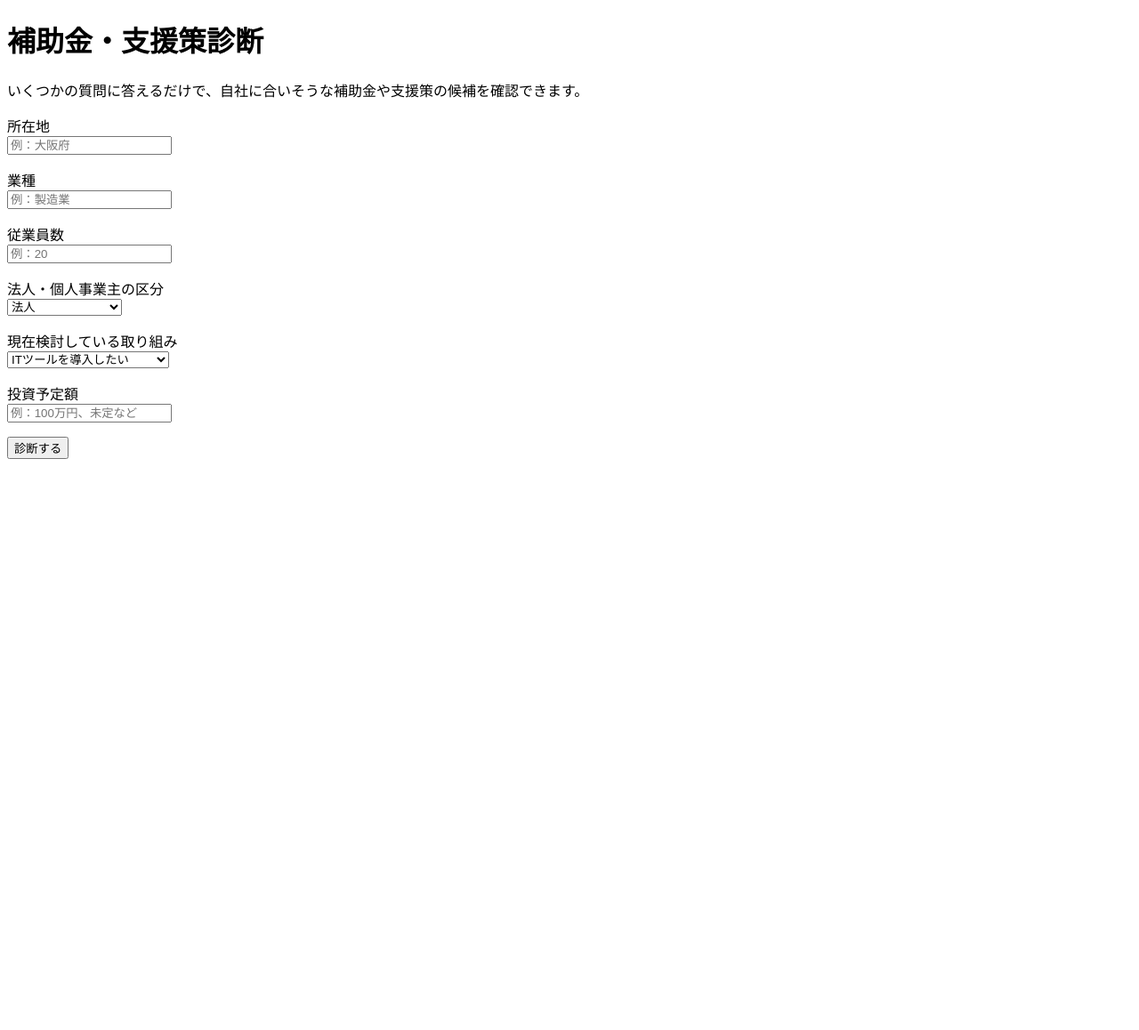
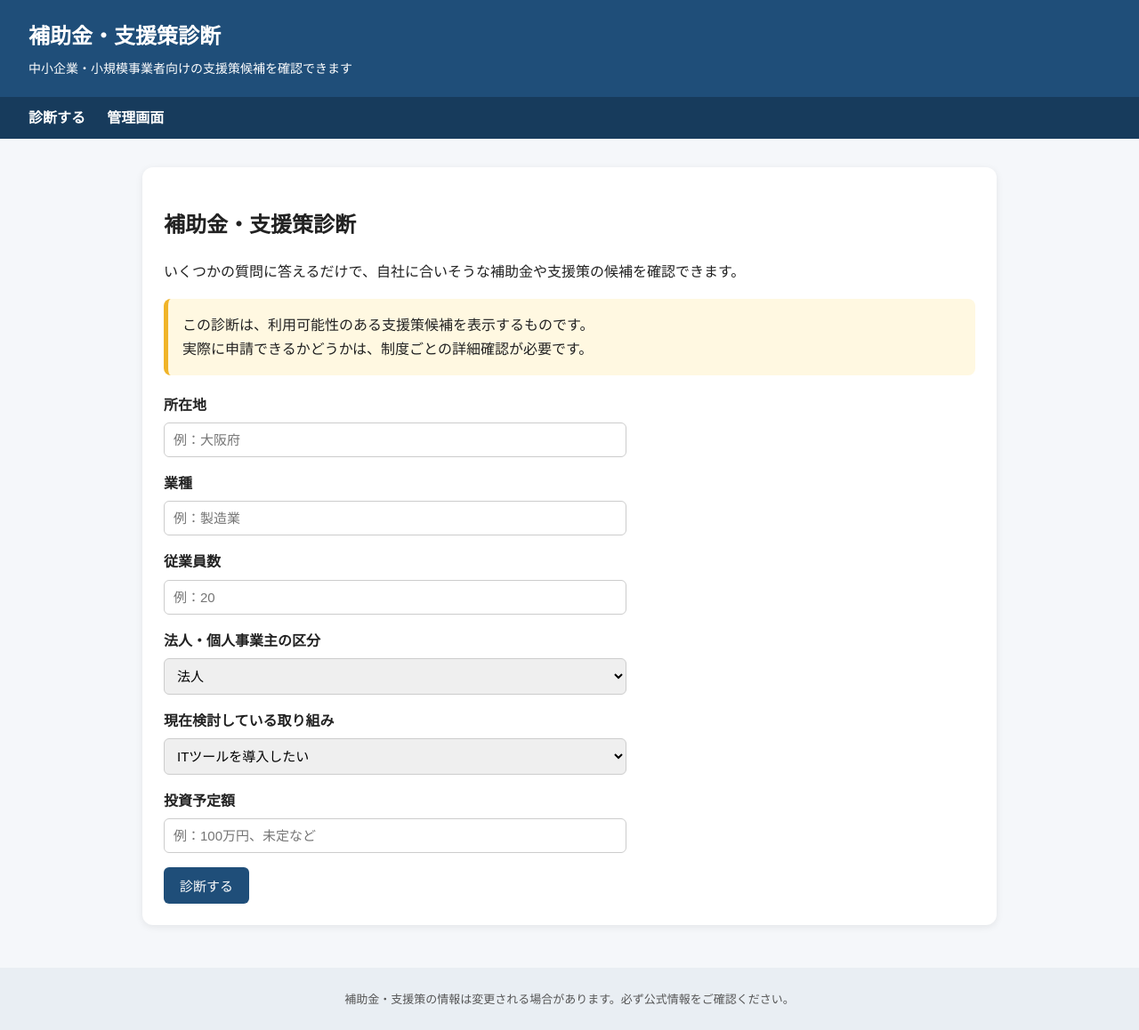
Before and after one commit to tom-tsuruda/subsidy-support-finder, a Django app: page /subsidies/diagnosis/ in a window 1280 px wide. Shown: the whole page at 89% size. Before the commit the page ends 516 px from the top, so only its background shows below. Run offline with Django 5.2, Linux system fonts and the light colour scheme.

```diff
--- a/config/urls.py
+++ b/config/urls.py
@@ -1,7 +1,9 @@
 from django.contrib import admin
 from django.urls import path, include
+from django.views.generic import RedirectView
 
 urlpatterns = [
+    path("", RedirectView.as_view(url="/subsidies/diagnosis/", permanent=False)),
     path("admin/", admin.site.urls),
     path("subsidies/", include("subsidies.urls")),
 ]
--- /dev/null
+++ b/subsidies/templates/subsidies/base.html
@@ -0,0 +1,164 @@
+<!DOCTYPE html>
+<html lang="ja">
+<head>
+    <meta charset="UTF-8">
+    <title>{% block title %}補助金・支援策診断{% endblock %}</title>
+    <style>
+        body {
+            font-family: system-ui, -apple-system, BlinkMacSystemFont, "Segoe UI", sans-serif;
+            margin: 0;
+            background: #f5f7fa;
+            color: #222;
+            line-height: 1.7;
+        }
+
+        header {
+            background: #1f4e79;
+            color: white;
+            padding: 20px 32px;
+        }
+
+        header h1 {
+            margin: 0;
+            font-size: 24px;
+        }
+
+        header p {
+            margin: 4px 0 0;
+            font-size: 14px;
+        }
+
+        nav {
+            background: #173b5c;
+            padding: 10px 32px;
+        }
+
+        nav a {
+            color: white;
+            text-decoration: none;
+            margin-right: 20px;
+            font-weight: bold;
+        }
+
+        main {
+            max-width: 960px;
+            margin: 32px auto;
+            padding: 0 20px;
+        }
+
+        .card {
+            background: white;
+            border-radius: 12px;
+            padding: 24px;
+            margin-bottom: 20px;
+            box-shadow: 0 2px 8px rgba(0,0,0,0.08);
+        }
+
+        .notice {
+            background: #fff8e1;
+            border-left: 5px solid #f0b429;
+            padding: 16px;
+            margin-bottom: 20px;
+            border-radius: 8px;
+        }
+
+        label {
+            font-weight: bold;
+        }
+
+        input,
+        select,
+        textarea {
+            width: 100%;
+            max-width: 520px;
+            padding: 10px;
+            margin-top: 6px;
+            border: 1px solid #ccc;
+            border-radius: 6px;
+            font-size: 15px;
+            box-sizing: border-box;
+        }
+
+        button,
+        .button {
+            display: inline-block;
+            background: #1f4e79;
+            color: white;
+            padding: 10px 18px;
+            border-radius: 6px;
+            border: none;
+            text-decoration: none;
+            cursor: pointer;
+            font-size: 15px;
+        }
+
+        .button-secondary {
+            background: #666;
+        }
+
+        .button-outline {
+            background: white;
+            color: #1f4e79;
+            border: 1px solid #1f4e79;
+        }
+
+        table {
+            width: 100%;
+            border-collapse: collapse;
+            background: white;
+        }
+
+        th,
+        td {
+            border: 1px solid #ddd;
+            padding: 10px;
+            vertical-align: top;
+        }
+
+        th {
+            width: 180px;
+            background: #f0f3f6;
+            text-align: left;
+        }
+
+        footer {
+            margin-top: 48px;
+            padding: 24px 32px;
+            background: #e9eef3;
+            color: #555;
+            font-size: 13px;
+            text-align: center;
+        }
+
+        .meta {
+            color: #666;
+            font-size: 14px;
+        }
+
+        .score {
+            font-weight: bold;
+            color: #1f4e79;
+        }
+    </style>
+</head>
+<body>
+    <header>
+        <h1>補助金・支援策診断</h1>
+        <p>中小企業・小規模事業者向けの支援策候補を確認できます</p>
+    </header>
+
+    <nav>
+        <a href="/subsidies/diagnosis/">診断する</a>
+        <a href="/admin/">管理画面</a>
+    </nav>
+
+    <main>
+        {% block content %}
+        {% endblock %}
+    </main>
+
+    <footer>
+        補助金・支援策の情報は変更される場合があります。必ず公式情報をご確認ください。
+    </footer>
+</body>
+</html>
--- a/subsidies/templates/subsidies/diagnosis_form.html
+++ b/subsidies/templates/subsidies/diagnosis_form.html
@@ -1,15 +1,19 @@
-<!DOCTYPE html>
-<html lang="ja">
-<head>
-    <meta charset="UTF-8">
-    <title>補助金・支援策診断</title>
-</head>
-<body>
-    <h1>補助金・支援策診断</h1>
+{% extends "subsidies/base.html" %}
+
+{% block title %}補助金・支援策診断{% endblock %}
+
+{% block content %}
+<div class="card">
+    <h2>補助金・支援策診断</h2>
 
     <p>
         いくつかの質問に答えるだけで、自社に合いそうな補助金や支援策の候補を確認できます。
     </p>
+
+    <div class="notice">
+        この診断は、利用可能性のある支援策候補を表示するものです。<br>
+        実際に申請できるかどうかは、制度ごとの詳細確認が必要です。
+    </div>
 
     <form method="post">
         {% csrf_token %}
@@ -54,5 +58,5 @@
 
         <button type="submit">診断する</button>
     </form>
-</body>
-</html>
+</div>
+{% endblock %}
```
Also changed, not shown: subsidies/templates/subsidies/diagnosis_result.html (+42 -39 lines), subsidies/templates/subsidies/program_detail.html (+38 -38 lines).
